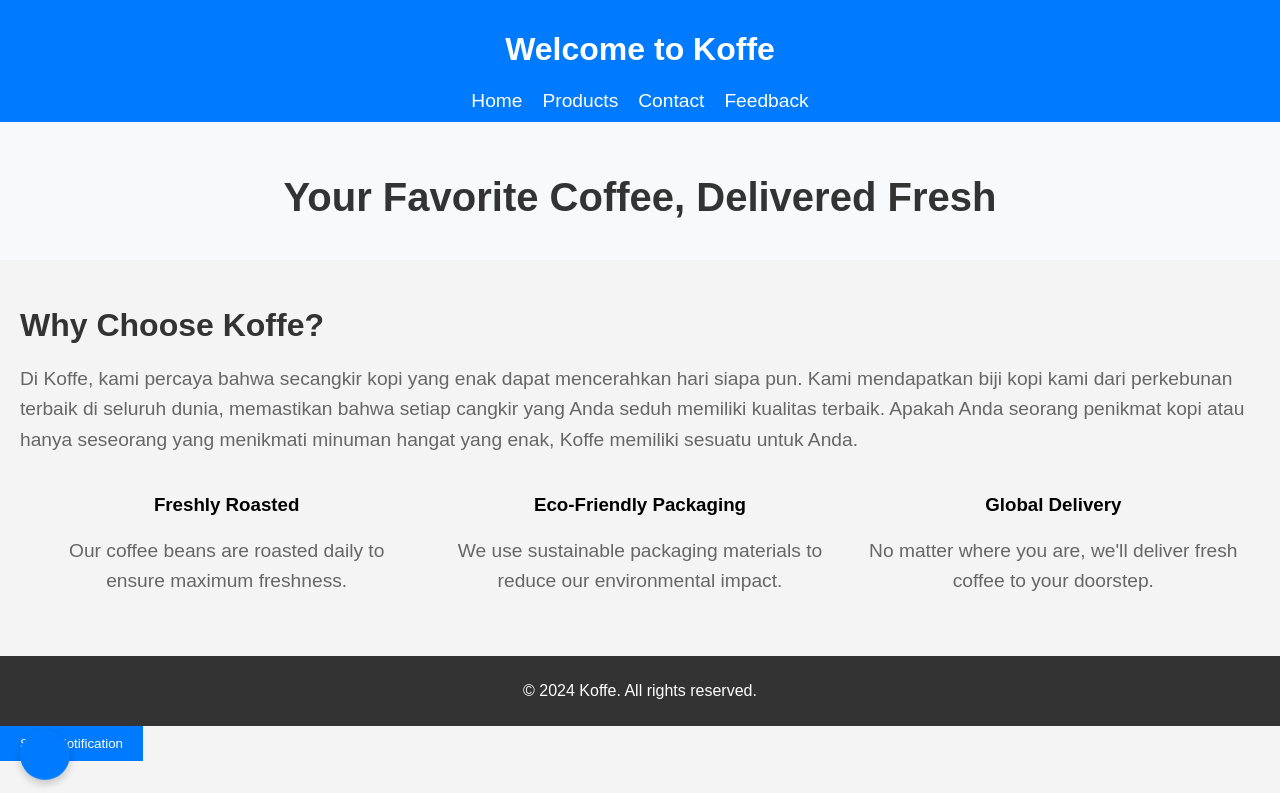
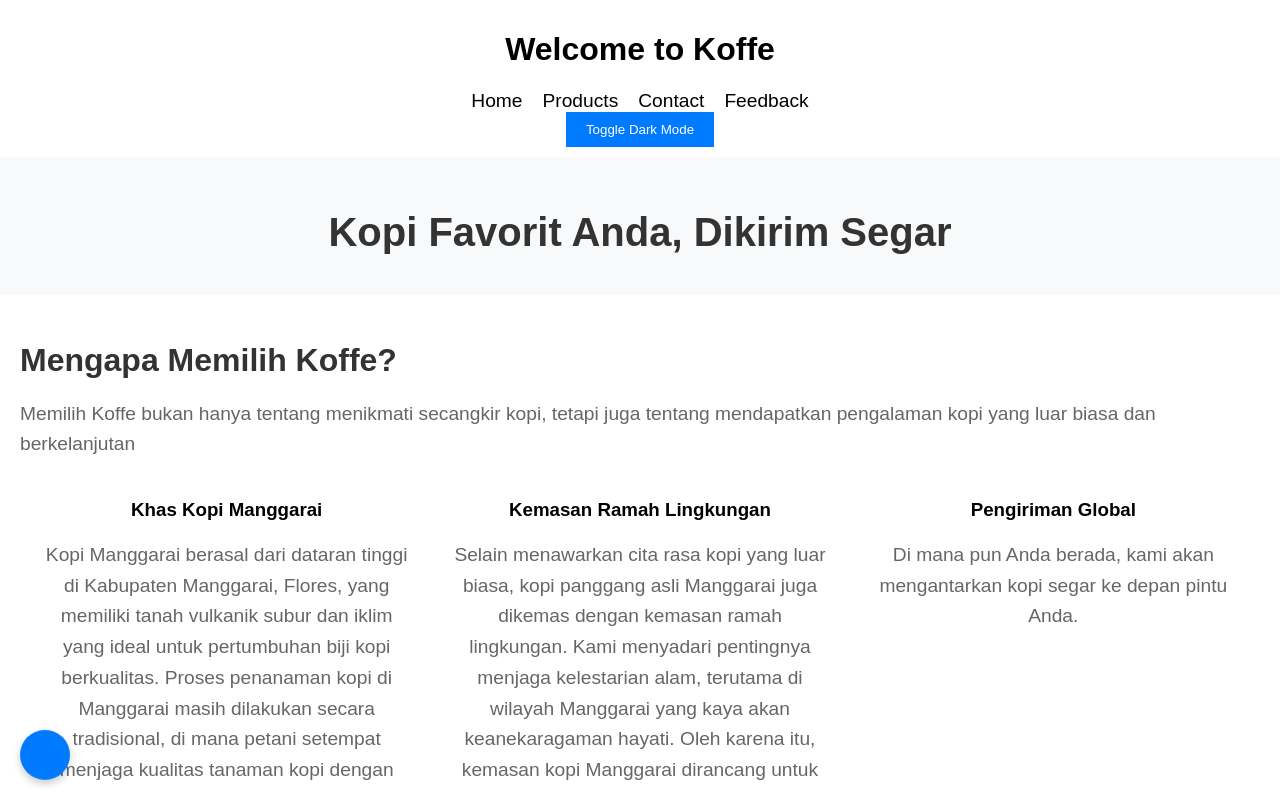
Before and after one commit to florestabajo/kf, a plain HTML site: page index.html in a window 1280 px wide. Both pictures are taken after a click on the link "Home". Shown: the top 793 px of the page. Drawn offline with Linux system fonts and the light colour scheme.

Commit message:
Update index.html

```diff
--- a/index.html
+++ b/index.html
@@ -5,6 +5,43 @@
     <meta name="viewport" content="width=device-width, initial-scale=1.0">
     <title>Koffe Business</title>
     <link rel="stylesheet" href="css/styles.css">
+    <style>
+        /* CSS untuk mode gelap dan terang */
+        body {
+            transition: background-color 0.3s, color 0.3s;
+        }
+
+        .light-mode {
+            background-color: #ffffff;
+            color: #000000;
+        }
+
+        .dark-mode {
+            background-color: #121212;
+            color: #ffffff;
+        }
+
+        header, footer {
+            background-color: inherit;
+            color: inherit;
+        }
+
+        nav ul {
+            background-color: inherit;
+        }
+
+        nav ul li a {
+            color: inherit;
+        }
+
+        .product-item img {
+            transition: transform 0.3s ease-in-out;
+        }
+
+        .product-item img:hover {
+            transform: scale(1.1) translateX(10px);
+        }
+    </style>
 </head>
 <body>
     <header>
@@ -14,31 +51,31 @@
                 <li><a href="#" id="home-link">Home</a></li>
                 <li><a href="#" id="products-link">Products</a></li>
                 <li><a href="#" id="contact-link">Contact</a></li>
-                <li><a href="#" id="feedback-link">Feedback</a></li> <!-- New Link -->
+                <li><a href="#" id="feedback-link">Feedback</a></li>
             </ul>
         </nav>
+        <button id="mode-toggle">Toggle Dark Mode</button>
     </header>
 
     <section class="hero">
-        <h2>Your Favorite Coffee, Delivered Fresh</h2>
+        <h2>Kopi Favorit Anda, Dikirim Segar</h2>
     </section>
 
     <section id="home-content" class="home-content">
-        <h2>Why Choose Koffe?</h2>
-        <p>Di Koffe, kami percaya bahwa secangkir kopi yang enak dapat mencerahkan hari siapa pun. Kami mendapatkan biji kopi kami dari perkebunan terbaik di seluruh dunia, memastikan bahwa setiap cangkir yang Anda seduh memiliki kualitas terbaik. Apakah Anda seorang penikmat kopi atau hanya seseorang yang menikmati minuman hangat yang enak, Koffe memiliki sesuatu untuk Anda.</p>
-
+        <h2>Mengapa Memilih Koffe?</h2>
+        <p>Memilih Koffe bukan hanya tentang menikmati secangkir kopi, tetapi juga tentang mendapatkan pengalaman kopi yang luar biasa dan berkelanjutan</p>
         <div class="features">
             <div class="feature-item">
-                <h3>Freshly Roasted</h3>
-                <p>Our coffee beans are roasted daily to ensure maximum freshness.</p>
+                <h3>Khas Kopi Manggarai</h3>
+                <p>Kopi Manggarai berasal dari dataran tinggi di Kabupaten Manggarai, Flores, yang memiliki tanah vulkanik subur dan iklim yang ideal untuk pertumbuhan biji kopi berkualitas. Proses penanaman kopi di Manggarai masih dilakukan secara tradisional, di mana petani setempat menjaga kualitas tanaman kopi dengan penuh perhatian dan keahlian yang diturunkan dari generasi ke generasi.</p>
             </div>
             <div class="feature-item">
-                <h3>Eco-Friendly Packaging</h3>
-                <p>We use sustainable packaging materials to reduce our environmental impact.</p>
+                <h3>Kemasan Ramah Lingkungan</h3>
+                <p>Selain menawarkan cita rasa kopi yang luar biasa, kopi panggang asli Manggarai juga dikemas dengan kemasan ramah lingkungan. Kami menyadari pentingnya menjaga kelestarian alam, terutama di wilayah Manggarai yang kaya akan keanekaragaman hayati. Oleh karena itu, kemasan kopi Manggarai dirancang untuk meminimalkan dampak lingkungan, tanpa mengorbankan kualitas dan kesegaran produk.</p>
             </div>
             <div class="feature-item">
-                <h3>Global Delivery</h3>
-                <p>No matter where you are, we'll deliver fresh coffee to your doorstep.</p>
+                <h3>Pengiriman Global</h3>
+                <p>Di mana pun Anda berada, kami akan mengantarkan kopi segar ke depan pintu Anda.</p>
             </div>
         </div>
     </section>
@@ -61,7 +98,7 @@
 
     <section id="contact-section" class="contact" style="display: none;">
         <h2>Contact Us</h2>
-        <p>If you have any questions or would like to know more about our products, feel free to get in touch with us using the form below.</p>
+        <p>Jika Anda memiliki pertanyaan atau ingin tahu lebih banyak tentang produk kami, jangan ragu untuk menghubungi..</p>
 
         <form id="contact-form" action="https://formspree.io/f/xanwpddk" method="POST">
             <label for="name">Name:</label>
@@ -79,23 +116,20 @@
 
     <section id="feedback-section" class="feedback" style="display: none;">
         <h2>Feedback</h2>
-        <p>We value your feedback. Please let us know how we can improve by filling out the form below.</p>
-        <!-- Embed Google Form -->
+        <p>Kami menghargai umpan balik Anda...</p>
         <iframe src="https://docs.google.com/forms/d/e/1FAIpQLSf6tHgQlZiGUi3gvaDlFiWO9918xytBDRw0Q58DxOBOSkxE3Q/viewform?usp=sf_link" width="640" height="480" frameborder="0" marginheight="0" marginwidth="0">Loading…</iframe>
     </section>
 
     <footer>
-        <p>&copy; 2024 Koffe. All rights reserved.</p>
+        <p>&copy; 2024 Koffe. Dilindungi oleh hak cipta.</p>
     </footer>
 
-    <!-- Notification button and message -->
     <button id="notification-button">Show Notification</button>
     <div id="notification-message" style="display: none;">
-        <p>Website ini belum semaksimal mungkin masih tahap pengerjaan oleh seorang web developer. Saya Liano. Terimakasih atas kunjungan anda pada website ini.</p>
+        <p>Website ini belum semaksimal mungkin.Masih dalam tahap pengerjaan oleh seorang web developer</p>
         <button id="close-notification">Close</button>
     </div>
 
-    <!-- Notification bell icon -->
     <div id="notification-bell" class="bell">
         <div class="bell-icon"></div>
     </div>
@@ -105,28 +139,28 @@
             document.getElementById('products-section').style.display = 'block';
             document.getElementById('home-content').style.display = 'none';
             document.getElementById('contact-section').style.display = 'none';
-            document.getElementById('feedback-section').style.display = 'none'; // Hide feedback
+            document.getElementById('feedback-section').style.display = 'none';
         });
 
         document.getElementById('home-link').addEventListener('click', function() {
             document.getElementById('home-content').style.display = 'block';
             document.getElementById('products-section').style.display = 'none';
             document.getElementById('contact-section').style.display = 'none';
-            document.getElementById('feedback-section').style.display = 'none'; // Hide feedback
+            document.getElementById('feedback-section').style.display = 'none';
         });
 
         document.getElementById('contact-link').addEventListener('click', function() {
             document.getElementById('contact-section').style.display = 'block';
             document.getElementById('products-section').style.display = 'none';
             document.getElementById('home-content').style.display = 'none';
-            document.getElementById('feedback-section').style.display = 'none'; // Hide feedback
+            document.getElementById('feedback-section').style.display = 'none';
         });
 
         document.getElementById('feedback-link').addEventListener('click', function() {
             document.getElementById('feedback-section').style.display = 'block';
             document.getElementById('products-section').style.display = 'none';
             document.getElementById('home-content').style.display = 'none';
-            document.getElementById('contact-section').style.display = 'none'; // Hide contact
+            document.getElementById('contact-section').style.display = 'none';
         });
 
         document.getElementById('notification-button').addEventListener('click', function() {
@@ -140,6 +174,21 @@
         document.getElementById('notification-bell').addEventListener('click', function() {
             document.getElementById('notification-message').style.display = 'block';
         });
+
+        // Script untuk mengganti antara mode gelap dan terang
+        document.getElementById('mode-toggle').addEventListener('click', function() {
+            const body = document.body;
+            if (body.classList.contains('dark-mode')) {
+                body.classList.remove('dark-mode');
+                body.classList.add('light-mode');
+            } else {
+                body.classList.remove('light-mode');
+                body.classList.add('dark-mode');
+            }
+        });
+
+        // Default mode saat halaman pertama kali dibuka
+        document.body.classList.add('light-mode');
     </script>
 </body>
 </html>
```
